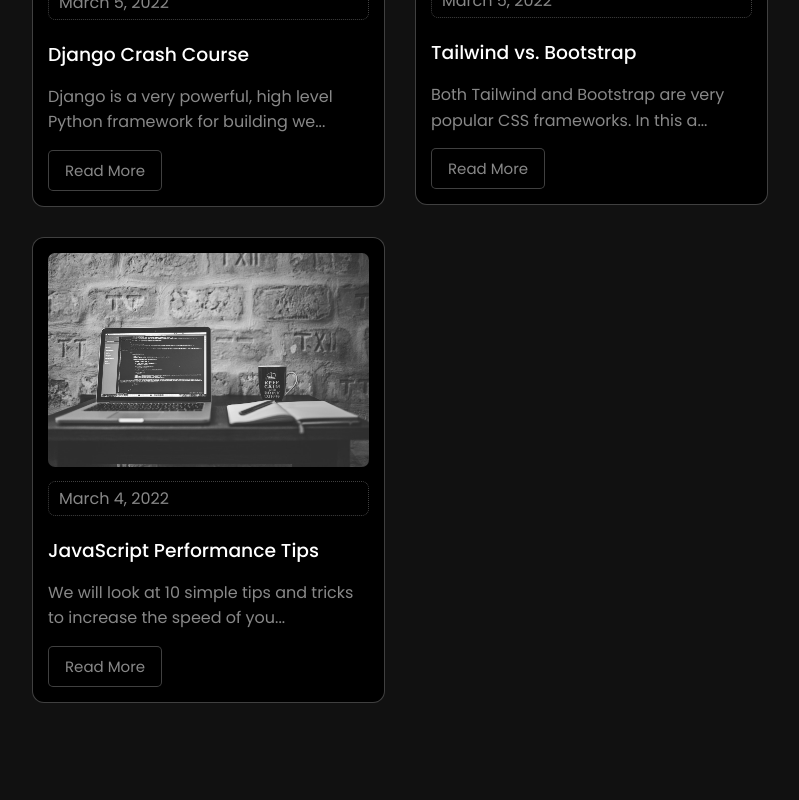
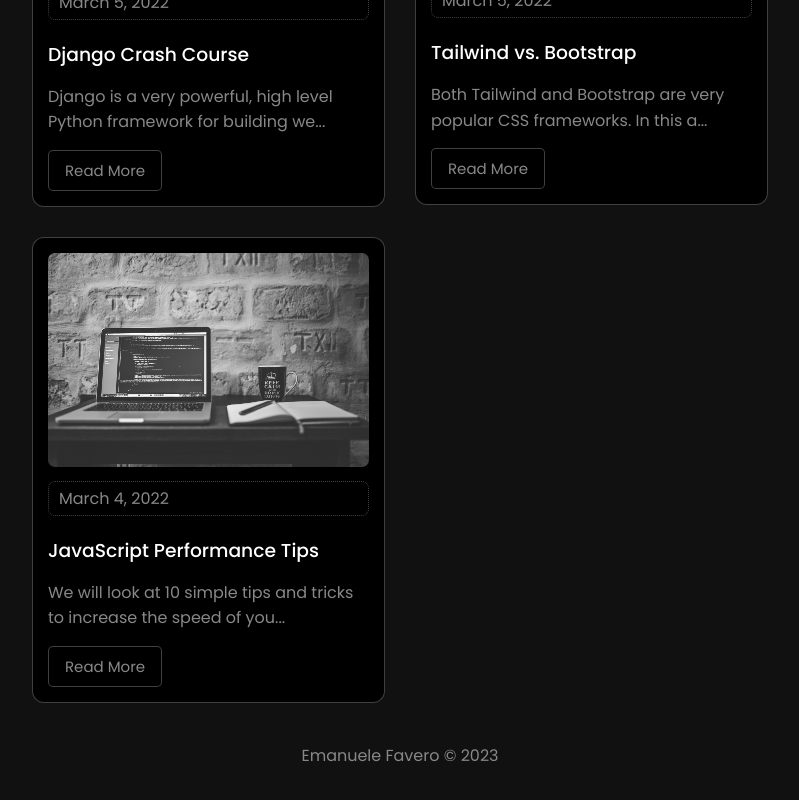
Before and after one commit to emanuelefavero/next-markdown-blog, a Next.js app: page / in a window 1280 px wide. Shown: the part 1368-2168 px from the top of the page, without its empty margins (240-1039 px from the left). Before the commit the page ends 2071 px from the top, so only its background shows below. Built offline with nearby package versions, Linux system fonts and the light colour scheme.

Commit message:
add footer

```diff
--- /dev/null
+++ b/components/Footer.js
@@ -0,0 +1,13 @@
+export default function Footer() {
+  return (
+    <footer>
+      <a
+        href='https://github.com/emanuelefavero'
+        target='_blank'
+        rel='noopener noreferrer'
+      >
+        Emanuele Favero © {new Date().getFullYear()}
+      </a>
+    </footer>
+  )
+}
--- a/pages/_app.js
+++ b/pages/_app.js
@@ -1,5 +1,6 @@
 import Head from 'next/head'
 import Header from '@/components/Header'
+import Footer from '@/components/Footer'
 import '@/styles/globals.css'
 
 export default function App({ Component, pageProps }) {
@@ -15,6 +16,7 @@ export default function App({ Component, pageProps }) {
       <main className='container'>
         <Component {...pageProps} />
       </main>
+      <Footer />
     </>
   )
 }
--- a/styles/globals.css
+++ b/styles/globals.css
@@ -165,6 +165,20 @@ ol {
   margin: 10px 0;
 }
 
+footer {
+  padding: 40px 0;
+  text-align: center;
+}
+
+footer a {
+  transition: 0.2s;
+  color: rgb(136, 136, 136);
+}
+
+footer a:hover {
+  color: #fff;
+}
+
 @media (max-width: 500px) {
   .posts {
     grid-template-columns: 1fr;
```
